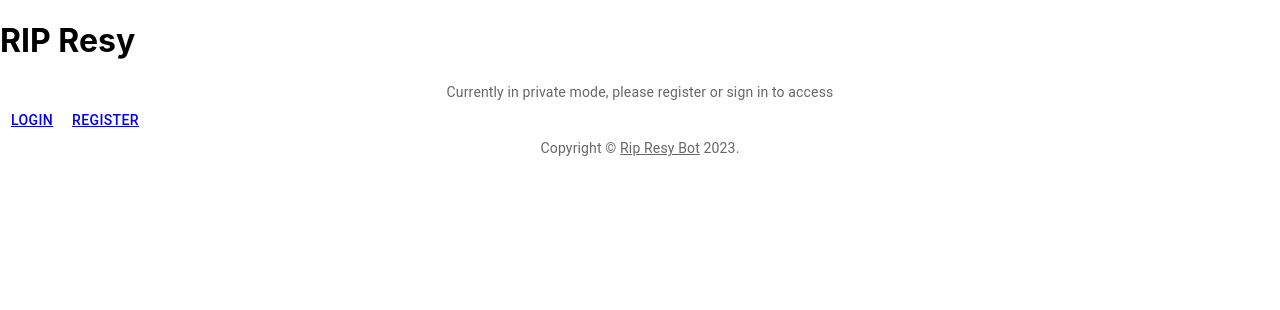
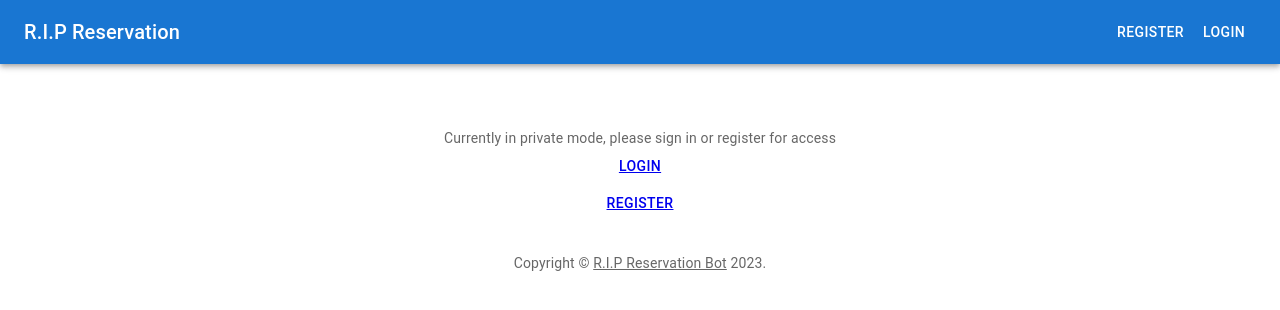
Before and after one commit to sunsetca/resy-book-bot, a React (Create React App) app in the folder frontend/: page / in a window 1280 px wide. Shown: the top 310 px of the page. Built offline with nearby package versions, Linux system fonts and the light colour scheme; no server answers; the HTML template or start-up script is replaced by a standard one.

Commit message:
Trying to figure out form views

```diff
--- a/frontend/src/App.css
+++ /dev/null
@@ -1,38 +0,0 @@
-.App {
-  text-align: center;
-}
-
-.App-logo {
-  height: 40vmin;
-  pointer-events: none;
-}
-
-@media (prefers-reduced-motion: no-preference) {
-  .App-logo {
-    animation: App-logo-spin infinite 20s linear;
-  }
-}
-
-.App-header {
-  background-color: #282c34;
-  min-height: 100vh;
-  display: flex;
-  flex-direction: column;
-  align-items: center;
-  justify-content: center;
-  font-size: calc(10px + 2vmin);
-  color: white;
-}
-
-.App-link {
-  color: #61dafb;
-}
-
-@keyframes App-logo-spin {
-  from {
-    transform: rotate(0deg);
-  }
-  to {
-    transform: rotate(360deg);
-  }
-}
--- a/frontend/src/App.js
+++ b/frontend/src/App.js
@@ -1,10 +1,8 @@
 
-import './App.css';
 import ErrorPage from './components/ErrorPage';
 import {
   createBrowserRouter,
-  RouterProvider,
-  Navigate
+  RouterProvider
 } from 'react-router-dom';
 import Root from './routes/root';
 import {
@@ -14,6 +12,10 @@
   WrappedResyResRequestForm } from './components/forms/FormContainer';
 import Profile, { loader as profileLoader } from './components/user/Profile';
 import Home from './components/Home';
+import { createTheme, ThemeProvider } from '@mui/material/styles';
+import { defaultTheme } from './defaultTheme';
+
+const theme = createTheme(defaultTheme);
 
 const router = createBrowserRouter([
   {
@@ -55,7 +57,9 @@
 
 function App() {
   return (
-    <RouterProvider router={router}/>
+    <ThemeProvider theme={theme}>
+      <RouterProvider router={router}/>
+    </ThemeProvider>
   );
 };
 
--- a/frontend/src/components/Home.js
+++ b/frontend/src/components/Home.js
@@ -1,17 +1,28 @@
 import { Button, Typography } from '@mui/material';
+import Box from '@mui/material/Box';
+import Container from '@mui/material/Container';
 import { Link } from 'react-router-dom';
 
 const Home = () => {
     return (
-        <div id="nested-home">
-            <Typography variant="body2" color="text.secondary" align="center">Currently in private mode, please register or sign in to access</Typography>
-            <Button align="center">
-                <Link to={`login/`}>Login</Link>
-            </Button>
-            <Button align="center">
-                <Link to={`register/`}>Register</Link>
-            </Button>
-        </div>
+        <Container component="main" maxWidth="xs">
+            <Box
+                sx={{
+                    marginTop: 8,
+                    marginBottom: 4,
+                    display: 'flex',
+                    flexDirection: 'column',
+                    alignItems: 'center',
+                    }}>
+                <Typography variant="body2" color="text.secondary">Currently in private mode, please sign in or register for access</Typography>
+                <Button>
+                    <Link to={`login/`}>Login</Link>
+                </Button>
+                <Button>
+                    <Link to={`register/`}>Register</Link>
+                </Button>
+            </Box>
+        </Container>
     );
 };
 
--- /dev/null
+++ b/frontend/src/components/Navbar.js
@@ -0,0 +1,23 @@
+import React from 'react';
+import { AppBar, Toolbar, Typography, Button } from '@mui/material';
+import { NavLink } from 'react-router-dom';
+
+const Navbar = () => {
+  return (
+    <AppBar position="static">
+      <Toolbar>
+        <Typography variant="h6" style={{ flexGrow: 1 }}>
+          R.I.P Reservation
+        </Typography>
+        <Button color="inherit" component={NavLink} to="/register" exact="true">
+          Register
+        </Button>
+        <Button color="inherit" component={NavLink} to="/login" exact="true">
+          Login
+        </Button>
+      </Toolbar>
+    </AppBar>
+  );
+};
+
+export default Navbar;
--- a/frontend/src/components/forms/FormContainer.js
+++ b/frontend/src/components/forms/FormContainer.js
@@ -6,25 +6,28 @@
 
 import Box from '@mui/material/Box';
 import Container from '@mui/material/Container';
-import CssBaseline from '@mui/material/CssBaseline';
 import Typography from '@mui/material/Typography';
-import { createTheme } from '@mui/material/styles';
-import { defaultTheme } from '../../defaultTheme';
+
 import RegistrationForm from './RegistrationForm';
 import ResyResRequestForm from './ResyResRequestForm';
 import ResyTokenForm from './ResyTokenForm';
-import Login from './LoginForm';
+import Login, { LoginWithOtherProviders } from './LoginForm';
+import { Divider } from '@mui/material';
 
 
-const theme = createTheme(defaultTheme);
 
 function FormContainer(props){
+  let activeDivider;
+
+  if (props.leftChild) {
+    activeDivider = <Divider flexItem={true}>OR</Divider>
+  }
+
   return(
     <Container component="main" maxWidth="xs">
-      <CssBaseline />
       <Box
           sx={{
-          marginTop: 8,
+          marginTop: 5,
           display: 'flex',
           flexDirection: 'column',
           alignItems: 'center',
@@ -35,14 +38,18 @@
           <Typography component="h1" variant="h5">
               {props.typography}
           </Typography>
+          {props.leftChild}
+          {activeDivider}
           {props.form}
+
       </Box>
+
     </Container>
   );
 }
 
 const WrappedRegistrationForm = () => {
-  return <FormContainer avatar={<AssignmentIndOutlinedIcon/>} typography="Sign up" form={<RegistrationForm/>}/>
+  return <FormContainer avatar={<AssignmentIndOutlinedIcon/>} form={<RegistrationForm/>} leftChild={<LoginWithOtherProviders action="Sign up"/>}/>
 }
 
 const WrappedResyResRequestForm = () => {
@@ -54,7 +61,7 @@
 }
 
 const WrappedSignInForm = () => {
-  return <FormContainer avatar={<LockOutlinedIcon/>} typography="Sign In" form={<Login/>}/>
+  return <FormContainer avatar={<LockOutlinedIcon/>} form={<Login/>} leftChild={<LoginWithOtherProviders action="Login"/>}/>
 }
 
   export {
--- a/frontend/src/components/forms/LoginForm.js
+++ b/frontend/src/components/forms/LoginForm.js
@@ -1,9 +1,32 @@
-import Button from '@mui/material/Button';
-import Grid from '@mui/material/Grid';
-import Link from '@mui/material/Link';
-import { HookCheckBox, HookTextField, useHookForm } from 'mui-react-hook-form-plus';
+import {
+  Button,
+  Divider,
+  Grid,
+  Link,
+  Typography} from '@mui/material';
+import {
+  HookCheckBox,
+  HookTextField,
+  useHookForm } from 'mui-react-hook-form-plus';
 
-import { signInEmailPw } from '../../firebase'
+import {
+  processSignInWithGoogle,
+  signInEmailPw,
+  signInWithGoogle,
+   } from '../../firebase';
+import GoogleLogo from '../../img/google_logo.png';
+
+const LoginWithOtherProviders = (props) => {
+  const thirdPartySignIn = () => {
+    signInWithGoogle();
+    processSignInWithGoogle();
+  }
+  return (
+      <Button onClick={thirdPartySignIn} fullWidth variant="contained" sx={{mt: 3, mb: 2}} startIcon={<img src={GoogleLogo} alt="Google Logo" width={25} height={25}/>}>
+        {props.action} with Google
+      </Button>
+  )
+};
 
 function Login() {
   const defaultValues = { email: '', password: '', remember: false};
@@ -25,9 +48,11 @@
     });
   };
 
+
+
+  // TODO: Add CSS to create a div
   return (
     <form onSubmit={handleSubmit(onSubmit)}>
-
         <Grid container spacing={2}>
           <Grid item xs={12}>
               <HookTextField {...registerState('email')} textFieldProps={{autoComplete: "email", autoFocus: true, margin: "normal", fullWidth: true, label: "Email"}}/>
@@ -53,7 +78,7 @@
           </Grid>
           <Grid item>
             <Link href="/register" variant="body2">
-                {"Don't have an account? Sign Up"}
+              {"Don't have an account? Register"}
             </Link>
           </Grid>
         </Grid>
@@ -62,3 +87,6 @@
 }
 
 export default Login;
+export {
+  LoginWithOtherProviders
+}
--- a/frontend/src/components/forms/RegistrationForm.js
+++ b/frontend/src/components/forms/RegistrationForm.js
@@ -39,13 +39,6 @@
               sx={{ mt: 3, mb: 2 }}>
               Sign up
             </Button>
-            <Button
-              onClick={signInWithGoogle}
-              fullWidth
-              variant="contained"
-              sx={{ mt: 3, mb: 2 }}>
-                Sign up with Google
-            </Button>
       </form>
   );
 };
--- a/frontend/src/defaultTheme.js
+++ b/frontend/src/defaultTheme.js
@@ -1,3 +1,40 @@
 export const defaultTheme = {
+    root: {
+        // display: 'flex',
+        // flexDirection: 'column',
+        // alignItems: 'center',
+        marginTop: '50px',
+      },
+    form: {
+        display: 'flex',
+        flexDirection: 'column',
+        alignItems: 'center',
+        width: '100%',
+        maxWidth: '400px',
+        marginBottom: '20px',
+    },
+    button: {
+        marginTop: '20px',
+        width: '100%',
+        maxWidth: '400px',
+    },
+    components: {
+        Box: {
+         styleOverride: {
+            marginTop: 8,
+            display: 'flex',
+            flexDirection: 'column',
+            alignItems: 'center',
+         }
+        },
+        MuiDivider: {
+            styleOverride: {
+                root: {
+                    height:'100%',
+                    backgroundColor: "black"
+                }
+            }
+          }
+    }
 
 }
--- a/frontend/src/routes/root.js
+++ b/frontend/src/routes/root.js
@@ -1,13 +1,15 @@
 import Typography from '@mui/material/Typography';
 import Link from '@mui/material/Link';
+import Box from '@mui/material/Box';
 import { Outlet } from 'react-router-dom';
+import Navbar from '../components/Navbar';
 
 function Copyright(props) {
     return (
       <Typography variant="body2" color="text.secondary" align="center" {...props}>
         {'Copyright © '}
         <Link color="inherit" href="https://rip-resy.uc.r.appspot.com/">
-          Rip Resy Bot
+          R.I.P Reservation Bot
         </Link>{' '}
         {new Date().getFullYear()}
         {'.'}
@@ -19,13 +21,9 @@
 
     return (
         <>
-            <header className="header">
-                <h1>RIP Resy</h1>
-            </header>
-            <div id="rip-resy-render">
-                <Outlet/>
-            </div>
-            <Copyright/>
+          <Navbar/>
+          <Outlet/>
+          <Copyright/>
         </>
     );
 };
```
Also changed, not shown: frontend/src/img/google_logo.png (added), frontend/src/utils.js (deleted). Lines whose indentation alone changed are shown as unchanged.
